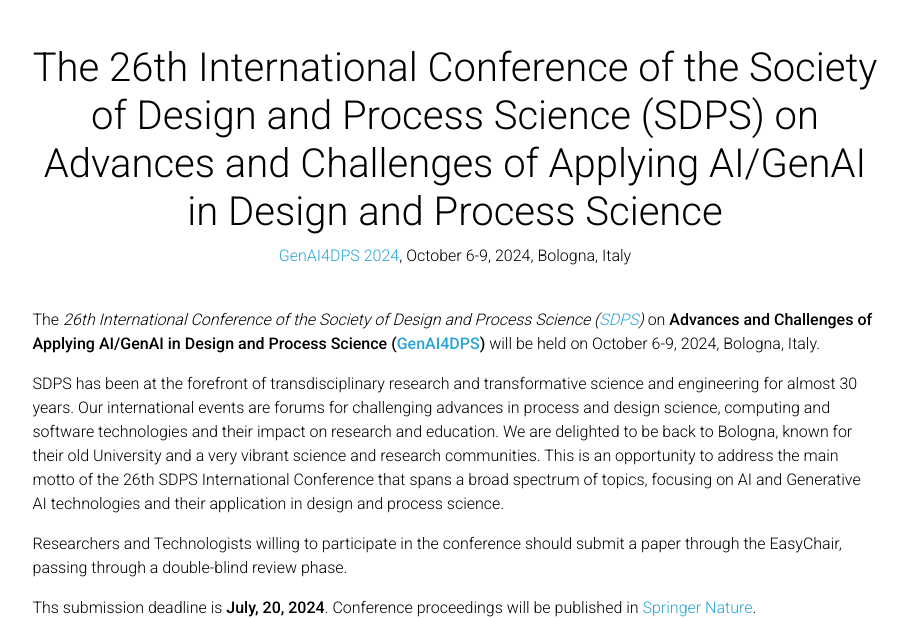
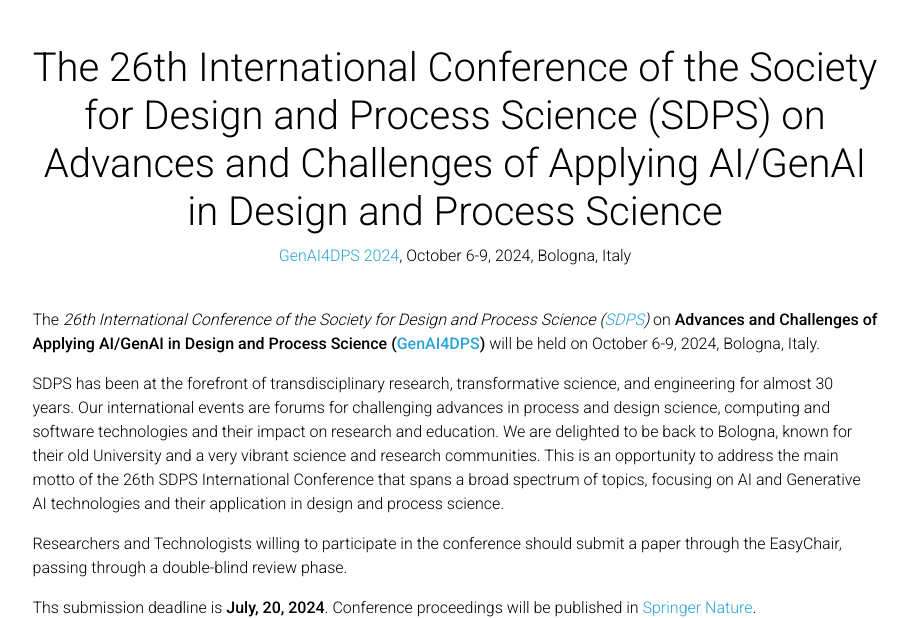
Before and after one commit to GenAI4DPS/advances-challenges, a Jekyll site: the page built from _pages/home.md, in a window 1280 px wide and 900 px high, cut to the strip 282-900 px from the top of the window. Shown: the whole strip, without its empty margins (185-1093 px from the left). Built offline with Jekyll 4.4.1, drawn with Linux system fonts in a browser that asks for light colours; comment, search, counter and statistics services are not loaded; a style sheet for code colours, icons or effects is not loaded.

Commit message:
Update home.md

```diff
--- a/_pages/home.md
+++ b/_pages/home.md
@@ -2,7 +2,7 @@
 layout: home
 title: Home
 permalink: /
-page_title: "The 26th International Conference of the Society of Design and Process Science (SDPS) on Advances and Challenges of Applying AI/GenAI in Design and Process Science"
+page_title: "The 26th International Conference of the Society for Design and Process Science (SDPS) on Advances and Challenges of Applying AI/GenAI in Design and Process Science"
 page_subtitle: >
   <a href="https://genai4dps.github.io/advances-challenges">GenAI4DPS 2024</a>,
   October 6-9, 2024, Bologna, Italy
@@ -11,9 +11,9 @@ news: true  # includes a list of news items
 ---
 
 
-The _26th International Conference of the Society of Design and Process Science ([SDPS](https://www.sdpsnet.org/sdps/))_ on **Advances and Challenges of Applying AI/GenAI in Design and Process Science ([GenAI4DPS](https://genai4dps.github.io/advances-challenges))** will be held on October 6-9, 2024, Bologna, Italy.
+The _26th International Conference of the Society for Design and Process Science ([SDPS](https://www.sdpsnet.org/sdps/))_ on **Advances and Challenges of Applying AI/GenAI in Design and Process Science ([GenAI4DPS](https://genai4dps.github.io/advances-challenges))** will be held on October 6-9, 2024, Bologna, Italy.
 
-SDPS has been at the forefront of transdisciplinary research and transformative science and engineering for almost 30 years.  Our international events are forums for challenging  advances in process and design science, computing and software technologies and their impact on research and education. We are delighted to be back to Bologna, known for their old University and a very vibrant science and research communities.  This is an opportunity to address the main motto of the 26th SDPS International Conference that spans a broad spectrum of topics, focusing on AI and Generative AI technologies and their application in design and process science.
+SDPS has been at the forefront of transdisciplinary research, transformative science, and engineering for almost 30 years.  Our international events are forums for challenging  advances in process and design science, computing and software technologies and their impact on research and education. We are delighted to be back to Bologna, known for their old University and a very vibrant science and research communities.  This is an opportunity to address the main motto of the 26th SDPS International Conference that spans a broad spectrum of topics, focusing on AI and Generative AI technologies and their application in design and process science.
 
 Researchers and Technologists willing to participate in the conference should submit a paper through the EasyChair, passing through a double-blind review phase.
 
```
